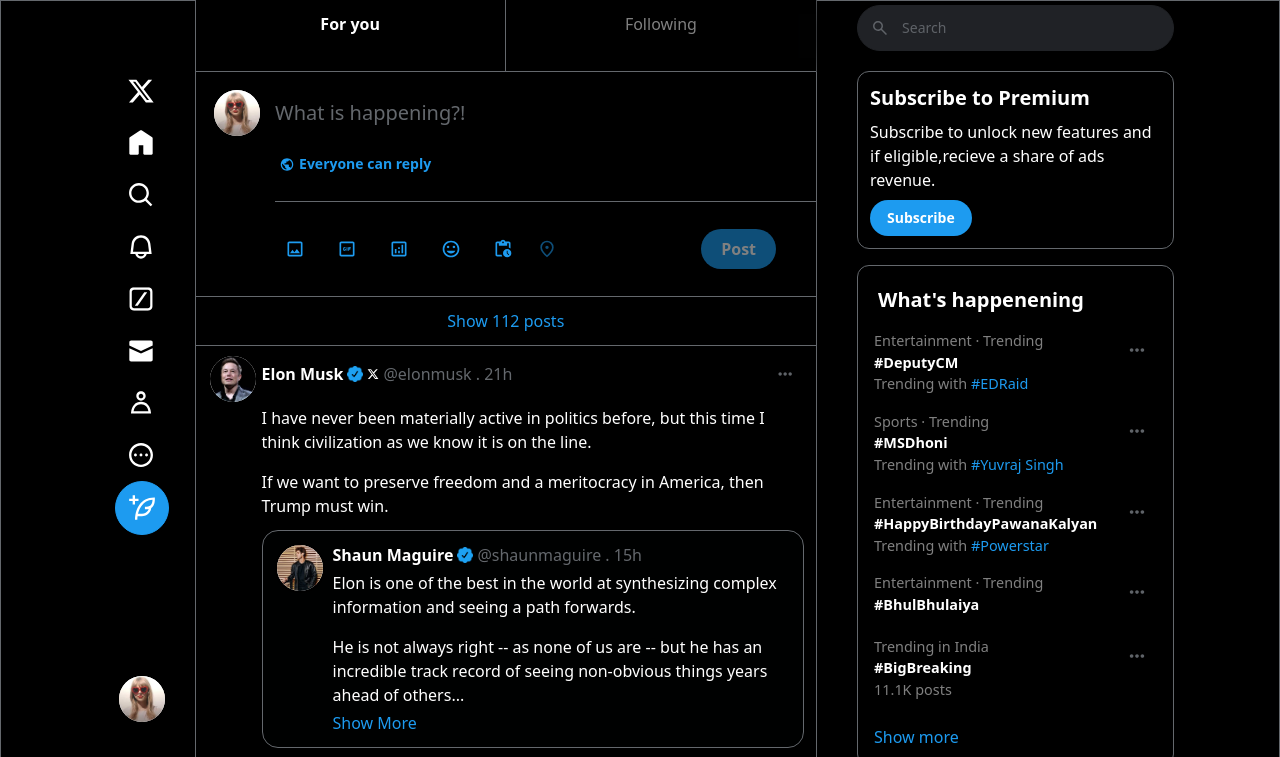
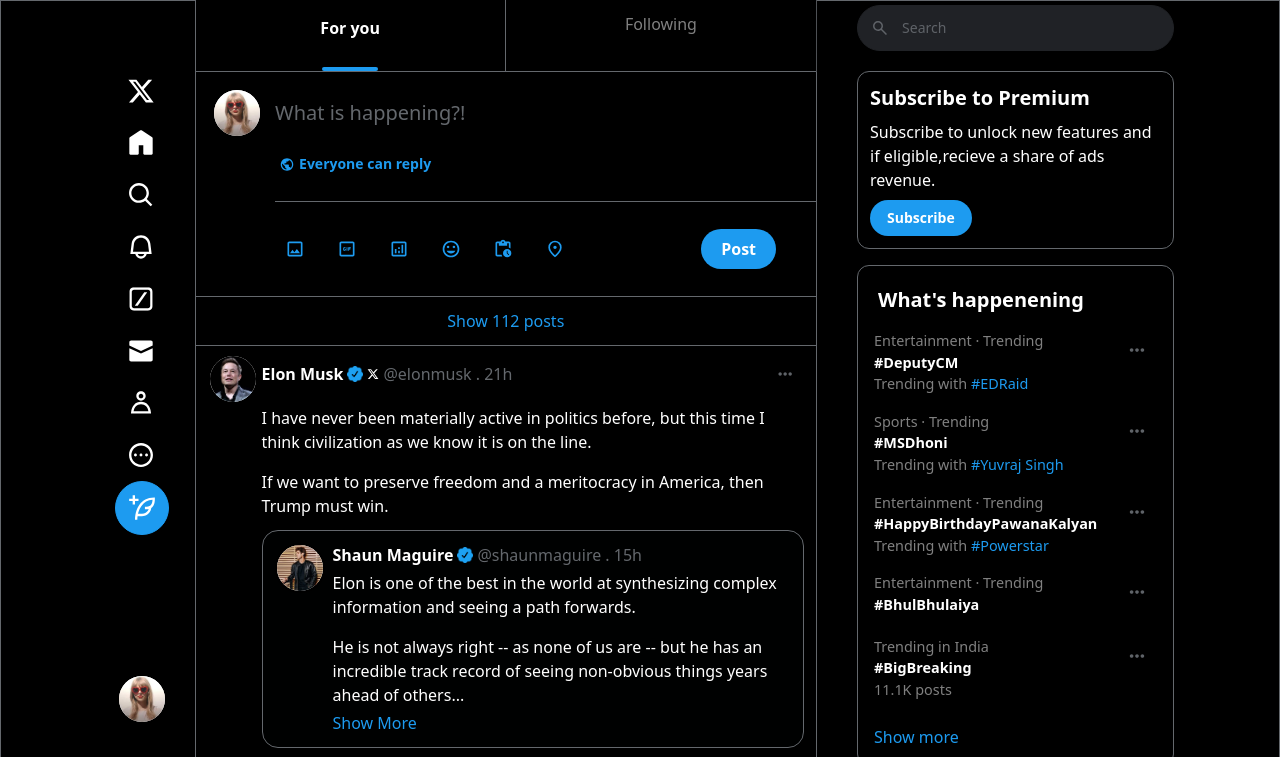
Before and after one commit to kashishbishnoi23/Twitter-clone, a website: page index.html in a window 1280 px wide. Shown: the top 757 px of the page. Drawn offline with Linux system fonts and the light colour scheme.

Commit message:
Fixed errors

```diff
--- a/index.html
+++ b/index.html
@@ -193,9 +193,9 @@
                 </div>
 
                 <div class="flex h-full max-md:h-[50%]">
-                <div class="w-[50%] h-full md:border-r md:border-grey flex flex-col  items-center justify-between pt-3 hover:bg-zinc-900">
+                <div class="w-[50%] h-full md:border-r md:border-grey flex flex-col  items-center justify-between  hover:bg-zinc-900 pt-[2vh]">
                     <div class="font-bold">For you </div>
-                    <div class="blue h-1 w-[18%] rounded-sm"></div>
+                    <div class="bg-blue h-1 w-[18%] rounded-sm"></div>
                 </div>
 
 
@@ -277,8 +277,8 @@
                                 </svg>
                             </button>
 
-                            <button>
-                                <svg class="opacity-50  cursor-not-allowed pointer-events-none"
+                            <button class="hover:bg-icon_bg  border-icon_bg rounded-full p-2">
+                                <svg
                                     xmlns="http://www.w3.org/2000/svg" height="20px" viewBox="0 -960 960 960"
                                     width="24px" fill="#1D9BF0">
                                     <path
@@ -289,8 +289,8 @@
 
                         </div>
 
-                        <div class="opacity-50">
-                            <button class="bg-blue font-bold pl-5 pr-5 pt-2 pb-2 border-blue rounded-3xl">
+                        <div>
+                            <button class="bg-blue font-bold pl-5 pr-5 pt-2 pb-2 border-blue rounded-3xl hover:opacity-90">
                                 Post
                             </button>
                         </div>
@@ -320,8 +320,8 @@
                             <div class="font-bold text-md">Elon Musk </div>
                             <img class="w-4" src="images/pngwing.com.png" alt="">
                             </div>
-                            <div class="logo invert max-[381px]:hidden">
-                                <svg class="w-3" width="28" viewBox="0 0 24 24" aria-hidden="true"
+                            <div class="logo max-[381px]:hidden">
+                                <svg class="w-3" fill="white" width="28" viewBox="0 0 24 24" aria-hidden="true"
                                     class="r-4qtqp9 r-yyyyoo r-dnmrzs r-bnwqim r-lrvibr r-m6rgpd r-1nao33i r-16y2uox r-lwhw9o">
                                     <g>
                                         <path
--- a/src/input.css
+++ b/src/input.css
@@ -61,6 +61,6 @@
     }
 
     .header{
-      backdrop-filter:blur(20px); /* adds blur effect to the bg */
+      backdrop-filter:blur(60px); /* adds blur effect to the bg */
     }
 }
```
Also changed, not shown: src/output.css.
